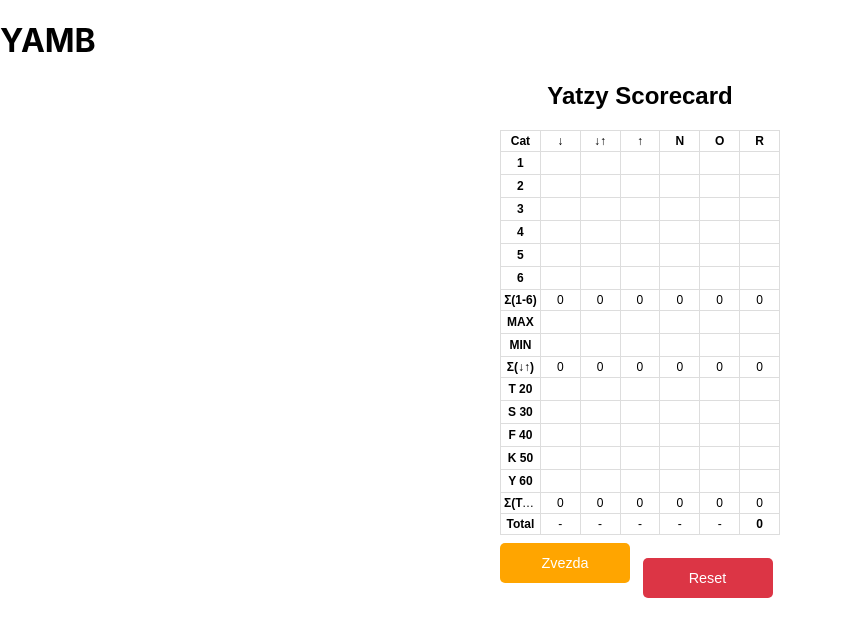
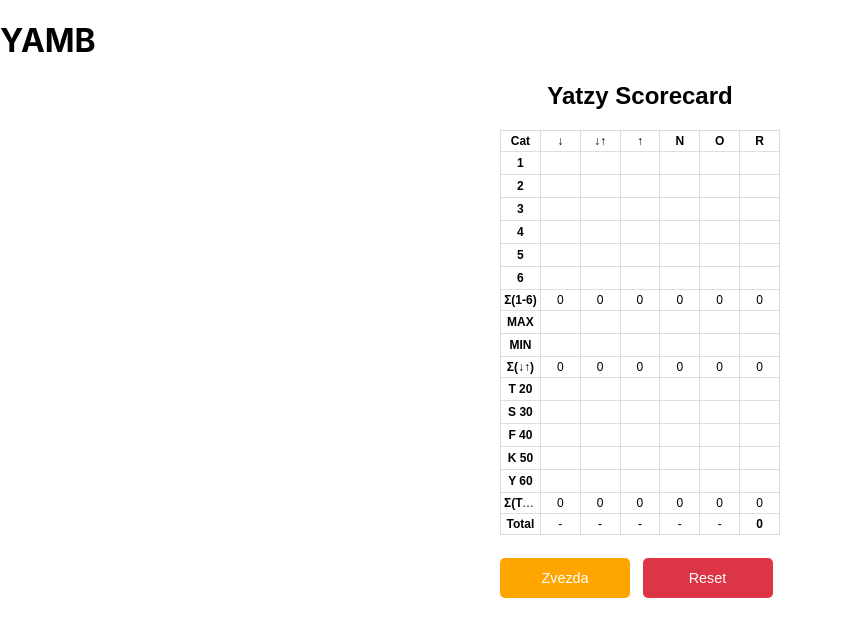
Before and after one commit to gligorisaev/YAMB, a React (Create React App) app in the folder yatzy_game_app/: page / in a window 1280 px wide. Shown: the top 636 px of the page, without its empty margins (0-841 px from the left). Built offline with nearby package versions, Linux system fonts and the light colour scheme.

Commit message:
fix
Signed-off-by: Gligor Isaev <gligorisaev@Gligors-MBP-2.home>

```diff
--- a/yatzy_game_app/src/components/Scorecard.css
+++ b/yatzy_game_app/src/components/Scorecard.css
@@ -69,8 +69,8 @@ th, td {
 /* Fixing Button Alignment - Aligning to Top */
 .buttons-container {
     display: flex;
-    justify-content: space-between; /* ✅ Keeps buttons aligned properly */
-    align-items: flex-start; /* ✅ Aligns buttons to the top */
+    justify-content: space-around; /* ✅ Keeps buttons aligned properly */
+    align-items: center; /* ✅ Aligns buttons to the top */
     gap: 5px;
     margin-top: 8px;
     width: 100%;
```
